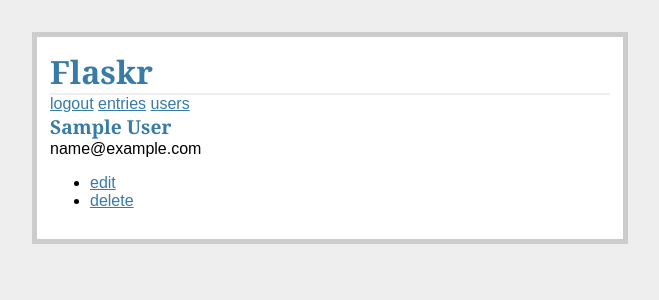
After one commit to jtwp470/my-programming-learning-book, a Flask app: page /users/1/ in a window 1280 px wide. The commit adds this page. Shown: the top 300 px of the page, without its empty margins (310-969 px from the left). Run offline with Flask 2, Linux system fonts and the light colour scheme; the visitor is signed in with stand-in values (Sample User, id 1); data comes from the database, SQL or seed files in the repository; some libraries are stand-ins or nearby versions.

Commit message:
:snake: ログイン機能の追加

```diff
--- a/python/web-apps/Flask-Tutorial/flaskr/__init__.py
+++ b/python/web-apps/Flask-Tutorial/flaskr/__init__.py
@@ -2,8 +2,10 @@
 from flask import Flask
 from flask.ext.sqlalchemy import SQLAlchemy
 
+
 app = Flask(__name__)
 app.config.from_object('flaskr.config')
+app.debug = True
 
 db = SQLAlchemy(app)
 
--- a/python/web-apps/Flask-Tutorial/flaskr/templates/layout.html
+++ b/python/web-apps/Flask-Tutorial/flaskr/templates/layout.html
@@ -3,6 +3,17 @@
 <link rel="stylesheet" type="text/css" href="{{ url_for('static', filename='style.css') }}"/>
 <div class="page">
   <h1>Flaskr</h1>
+
+  {% if session.user_id %}
+  <a href="{{ url_for('logout') }}">logout</a>
+  <a href="{{ url_for('show_entries') }}">entries</a>
+  <a href="{{ url_for('user_list') }}">users</a>
+
+  {% else %}
+  <a href="{{ url_for('login') }}">login</a>
+  <a href="{{ url_for('show_entries') }}">entries</a>
+  {% endif %}
+
   {% for message in get_flashed_messages() %}
   <div class="flash">{{ message }}</div>
   {% endfor %}
--- a/python/web-apps/Flask-Tutorial/flaskr/templates/show_entries.html
+++ b/python/web-apps/Flask-Tutorial/flaskr/templates/show_entries.html
@@ -1,5 +1,7 @@
 {% extends "layout.html" %}
 {% block body %}
+
+{% if session.user_id %}
 <form action="{{ url_for('add_entry') }}" method="post" class="add-entry">
   <dl>
     <dt>Title:
@@ -10,6 +12,7 @@
   </dl>
 </form>
 
+{% endif %}
 <ul class="entries">
 {% for entry in entries %}
   <li><h2>{{ entry.title }}</h2>{{ entry.text|safe }}</li>
--- /dev/null
+++ b/python/web-apps/Flask-Tutorial/flaskr/templates/user/detail.html
@@ -0,0 +1,37 @@
+{% extends "layout.html" %}
+
+{% block body %}
+<h2>{{ user.name }}</h2>
+
+<div>
+  <div>{{ user.email }}</div>
+</div>
+
+<div>
+  <ul>
+    <li><a href="{{ url_for('user_edit', user_id=user.id) }}">edit</a></li>
+    <li><a class="user-delete-link" href="#" data-delete-url="{{ url_for('user_delete', user_id=user.id) }}">delete</a></li>
+  </ul>
+</div>
+
+<script src="http://code.jquery.com/jquery-1.9.1.min.js"></script>
+<script>
+    $(function() {
+        $(".user-delete-link").on("click", function() {
+            var delete_url = $(this).attr('data-delete-url');
+            $.ajax({
+                url: delete_url,
+                type: 'DELETE',
+                success: function(response) {
+                    if (response.status == 'OK') {
+                        window.location = '{{ url_for('user_list') }}';
+                    } else {
+                        alert('Delete failed.')
+                    }
+                }
+            });
+            return false;
+        });
+    });
+  </script>
+{% endblock %}
--- a/python/web-apps/Flask-Tutorial/flaskr/views.py
+++ b/python/web-apps/Flask-Tutorial/flaskr/views.py
@@ -1,8 +1,34 @@
 # ブログの一覧と投稿画面
 # 投稿画面はログインしているときのみ操作できる
-from flask import request, redirect, url_for, render_template, flash
+from flask import request, redirect, url_for, render_template, flash, abort, \
+    jsonify, session, g
 from flaskr import app, db
-from flaskr.models import Entry
+from flaskr.models import Entry, User
+from functools import wraps
+
+
+# ログインしないと見れないようにするためのもの
+# デコレーター定義
+def login_required(f):
+    @wraps(f)
+    def decorated_view(*args, **kwargs):
+        # g.userでログインしているかどうかを確認
+        if g.user is None:
+            return redirect(url_for('login', next=request.path))
+        return f(*args, **kwargs)
+    return decorated_view
+
+
+# routeで追加したendpointの前に呼ばれ,
+# session['user_id']に格納したuser.idからUserを取得できる
+# gというFlaskのインスタンス内のグローバル変数のようなものにuserを追加する
+@app.before_request
+def load_user():
+    user_id = session.get('user_id')
+    if user_id is None:
+        g.user = None
+    else:
+        g.user = User.query.get(session['user_id'])
 
 
 @app.route('/')
@@ -26,3 +52,83 @@ def add_entry():
     # redirect: 指定したURLにリダイレクトするレスポンスを返す
     # url_for:  指定したエンドポイントに対するURLを返す
     return redirect(url_for('show_entries'))
+
+
+@app.route('/users/')
+@login_required
+def user_list():
+    users = User.query.all()
+    return render_template('user/list.html', users=users)
+
+
+@app.route('/users/<int:user_id>/')
+@login_required
+def user_detail(user_id):
+    user = User.query.get(user_id)
+    return render_template('user/detail.html', user=user)
+
+
+@app.route('/users/<int:user_id>/edit/', methods=['GET', 'POST'])
+@login_required
+def user_edit(user_id):
+    user = User.query.get(user_id)
+    if user is None:
+        abort(404)
+    if request.method == 'POST':
+        print(user)
+        user.name = request.form['name']
+        user.email = request.form['email']
+        user.password = request.form['password']
+        # db.session.add(user)
+        db.session.commit()
+        return redirect(url_for('user_detail', user_id=user_id))
+    return render_template('user/edit.html', user=user)
+
+
+@app.route('/users/create/', methods=['GET', 'POST'])
+@login_required
+def user_create():
+    if request.method == "POST":
+        user = User(name=request.form['name'],
+                    email=request.form['email'],
+                    password=request.form['password'])
+        db.session.add(user)
+        db.session.commit()
+        return redirect(url_for('user_list'))
+    return render_template('user/edit.html')
+
+
+@app.route('/users/<int:user_id>/delete', methods=['DELETE'])
+@login_required
+def user_delete(user_id):
+    user = User.query.get(user_id)
+    if user is None:
+        response = jsonify({'status': 'Not Found'})
+        response.status_code = 404
+        return response
+    db.session.delete(user)
+    db.session.commit()
+    return jsonify({'status': 'OK'})
+
+
+# 実際にログイン
+@app.route('/login', methods=['GET', 'POST'])
+def login():
+    if request.method == "POST":
+        user, authenticated = User.authenticate(db.session.query,
+                                                request.form['email'],
+                                                request.form['password'])
+        if authenticated:
+            session['user_id'] = user.id
+            flash('You were logged in')
+            return redirect(url_for('show_entries'))
+        else:
+            flash('Invalid email or password')
+    return render_template('login.html')
+
+
+@app.route('/logout')
+def logout():
+    session.pop('user_id', None)
+    flash('You were logged out')
+    return redirect(url_for('show_entries'))
--- a/python/web-apps/Flask-Tutorial/requirements.txt
+++ b/python/web-apps/Flask-Tutorial/requirements.txt
@@ -1,2 +1,3 @@
 Flask
 Flask-SQLAlchemy
+Flask-Script
```
Also changed, not shown: python/web-apps/Flask-Tutorial/flaskr/models.py (+43 -0 lines), python/web-apps/Flask-Tutorial/flaskr/templates/login.html (added, +13 -0 lines), python/web-apps/Flask-Tutorial/flaskr/templates/user/edit.html (added, +16 -0 lines), python/web-apps/Flask-Tutorial/flaskr/templates/user/list.html (added, +15 -0 lines), python/web-apps/Flask-Tutorial/manage.py (+11 -2 lines), python/web-apps/Flask-Tutorial/README.md.
